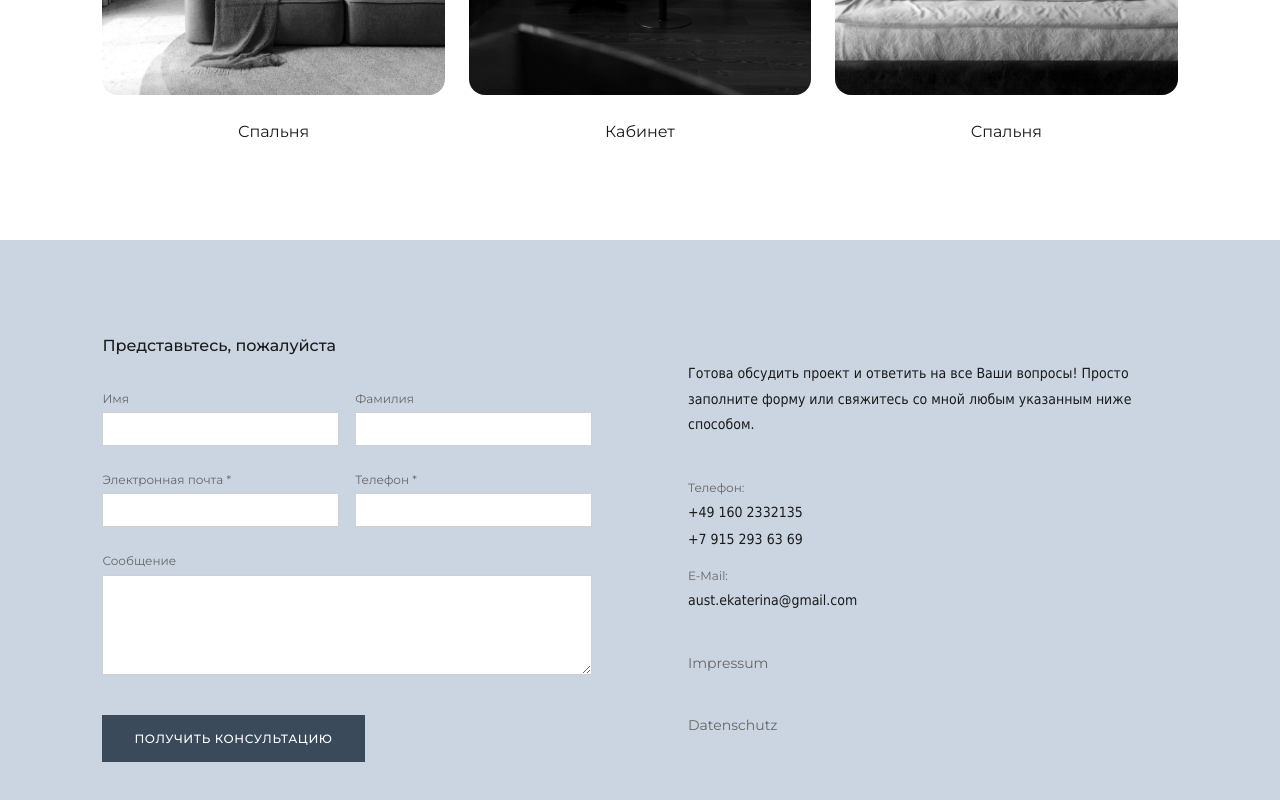
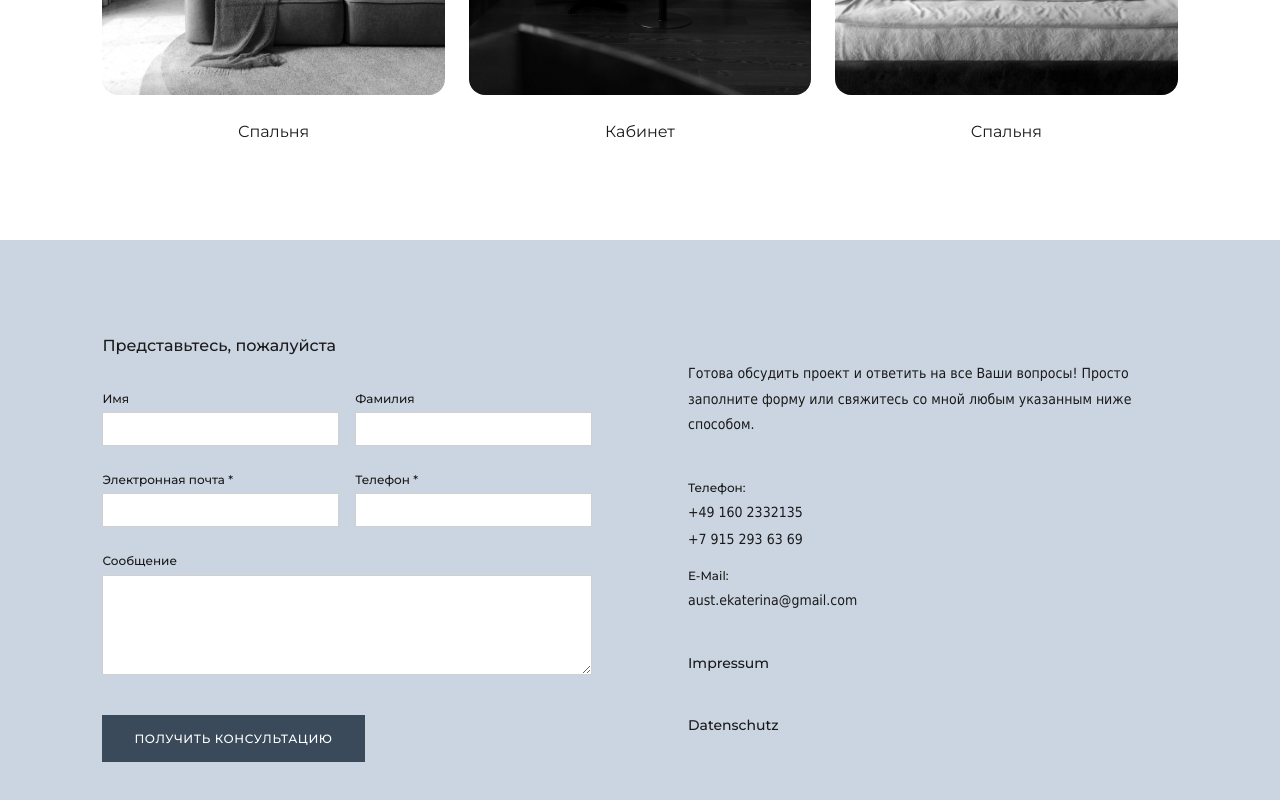
Before and after one commit to timefliez1210/ekatarina_aust, a Next.js app: page /ru/duschbad-dush in a window 1280 px wide. Shown: the part 3184-3984 px from the top of the page. Built offline with nearby package versions, Linux system fonts and the light colour scheme.

Commit message:
accessibility fixed

```diff
--- a/src/components/Contact/Contact.module.css
+++ b/src/components/Contact/Contact.module.css
@@ -47,7 +47,8 @@
 .label {
     font-family: var(--font-heading);
     font-size: var(--font-size-xs);
-    color: var(--color-text-muted);
+    font-weight: var(--font-weight-medium);
+    color: var(--color-text);
 }
 
 .input {
@@ -125,7 +126,8 @@
 .infoLabel {
     font-family: var(--font-heading);
     font-size: var(--font-size-xs);
-    color: var(--color-text-muted);
+    font-weight: var(--font-weight-medium);
+    color: var(--color-text);
 }
 
 .infoValue {
@@ -143,7 +145,8 @@
 .impressumLink {
     font-family: var(--font-heading);
     font-size: var(--font-size-sm);
-    color: var(--color-text-muted);
+    font-weight: var(--font-weight-medium);
+    color: var(--color-text);
     margin-top: var(--spacing-lg);
     transition: color var(--transition-fast);
 }
```
